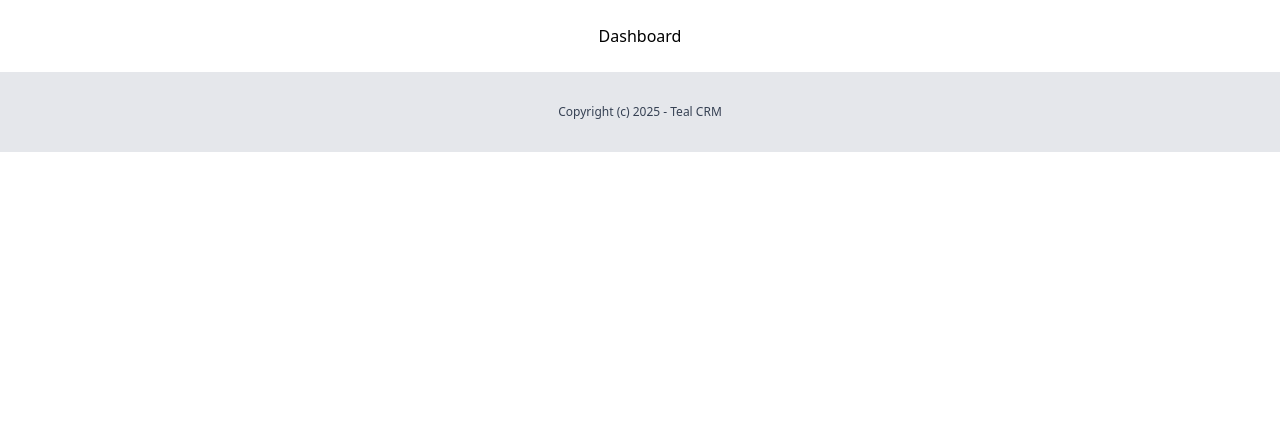
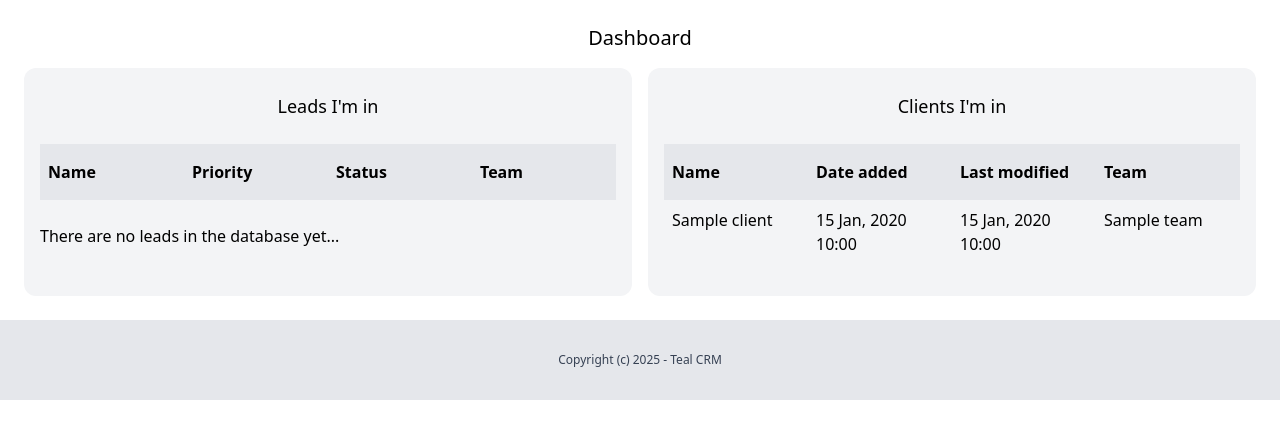
Before and after one commit to Solidarov/django-crm, a Django app: page /dashboard/ in a window 1280 px wide. Shown: the part 72-511 px from the top of the page. Run offline with Django 5.2, Linux system fonts and the light colour scheme; a user stored in the database is signed in; tables that the repository leaves empty hold one stand-in row (values such as "Sample post").

Commit message:
Feat: Add dashboard func
	- Update dashboard view in dashboard.view
	- Update dashboard template 'dashboard/dashboard.html'
	- Update client detail view in client.views
	- Update lead detail and convert views in lead.views

```diff
--- a/dashboard/templates/dashboard/dashboard.html
+++ b/dashboard/templates/dashboard/dashboard.html
@@ -3,7 +3,70 @@
 {% block title %}Dashboard{% endblock %}
 
 {% block content %}
-    <h1 class="text-center">
-        Dashboard
-    </h1>
+    <div>
+        <h1 class="mb-4 text-center text-xl">
+            Dashboard
+        </h1>
+
+        <div class="flex space-x-4">
+            <div class="w-1/2 px-4 py-6 bg-gray-100 rounded-xl leads">
+                <h2 class="text-lg text-center mb-6">Leads I'm in</h2>
+                <div class="flex justify-between">
+                    <p class="py-4 px-2 bg-gray-200 font-semibold w-full">Name</p>
+                    <p class="py-4 px-2 bg-gray-200 font-semibold w-full">Priority</p>
+                    <p class="py-4 px-2 bg-gray-200 font-semibold w-full">Status</p>
+                    <p class="py-4 px-2 bg-gray-200 font-semibold w-full">Team</p>
+                </div>
+                {% for lead in leads %}
+                    <div class="flex justify-between">
+                        <p class="py-2 px-2 w-full {% cycle '' 'bg-gray-100' %} hover:text-gray-500">
+                            <a href="{% url 'lead:detail' lead.id%}">{{ lead.name }}</a>
+                        </p>
+                        <p class="py-2 px-2 w-full {% cycle '' 'bg-gray-100' %}">{{lead.get_priority_display}}</p>
+                        <p class="py-2 px-2 w-full {% cycle '' 'bg-gray-100' %}">{{lead.get_status_display}}</p>
+                        <p class="py-2 px-2 w-full {% cycle '' 'bg-gray-100' %}">
+                            {% if lead.team %}
+                                {{ lead.team }}
+                            {% else %}
+                                ---
+                            {% endif %}
+                        </p>
+                    </div>
+
+                {% empty %}
+                    <p class="py-6">There are no leads in the database yet...</p>
+                {% endfor %}
+
+            </div>
+            <div class="w-1/2 px-4 py-6 bg-gray-100 rounded-xl clients">
+                <h2 class="text-lg text-center mb-6">Clients I'm in</h2>
+                <div class="flex justify-between">
+                    <p class="py-4 px-2 bg-gray-200 font-semibold w-full">Name</p>
+                    <p class="py-4 px-2 bg-gray-200 font-semibold w-full">Date added</p>
+                    <p class="py-4 px-2 bg-gray-200 font-semibold w-full">Last modified</p>
+                    <p class="py-4 px-2 bg-gray-200 font-semibold w-full">Team</p>
+                </div>
+                    {% for client in clients %}
+                        <div class="flex justify-between">
+                            <p class="py-2 px-2 w-full {% cycle '' 'bg-gray-100' %} hover:text-gray-500">
+                                <a href="{% url 'client:detail' client.id %}">{{ client.name }}</a>
+                            </p>
+                            <p class="py-2 px-2 w-full {% cycle '' 'bg-gray-100' %}">{{ client.created_at|date:"d M, Y H:i" }}</p>
+                            <p class="py-2 px-2 w-full {% cycle '' 'bg-gray-100' %}">{{ client.modified_at|date:"d M, Y H:i" }}</p>
+                            <p class="py-2 px-2 w-full {% cycle '' 'bg-gray-100' %}">
+                                {% if client.team %}
+                                    {{ client.team }}
+                                {% else %}
+                                    ---
+                                {% endif %}
+                            </p>
+                        </div>
+
+                    {% empty %}
+                        <p class="py-6">There are no clients in the database yet...</p>
+                    {% endfor %}
+
+            </div>
+        </div>
+    </div>
 {% endblock %}
--- a/dashboard/views.py
+++ b/dashboard/views.py
@@ -1,7 +1,25 @@
 from django.shortcuts import render
 from django.contrib.auth.decorators import login_required
+
+from client.models import Client
+from lead.models import Lead
 
 
 @login_required
 def dashboard(request):
-    return render(request, "dashboard/dashboard.html")
+    """
+    View for dashboard pages with all client and leads realated to the requested user
+    """
+
+    leads = Lead.objects.get_for_user(request.user).filter(converted_to_client=False)
+    clients = Client.objects.get_for_user(request.user)
+
+    context = {
+        "leads": leads,
+        "clients": clients,
+    }
+    return render(
+        request,
+        "dashboard/dashboard.html",
+        context=context,
+    )
```
Also changed, not shown: client/views.py (+5 -4 lines), lead/views.py (+20 -6 lines).
